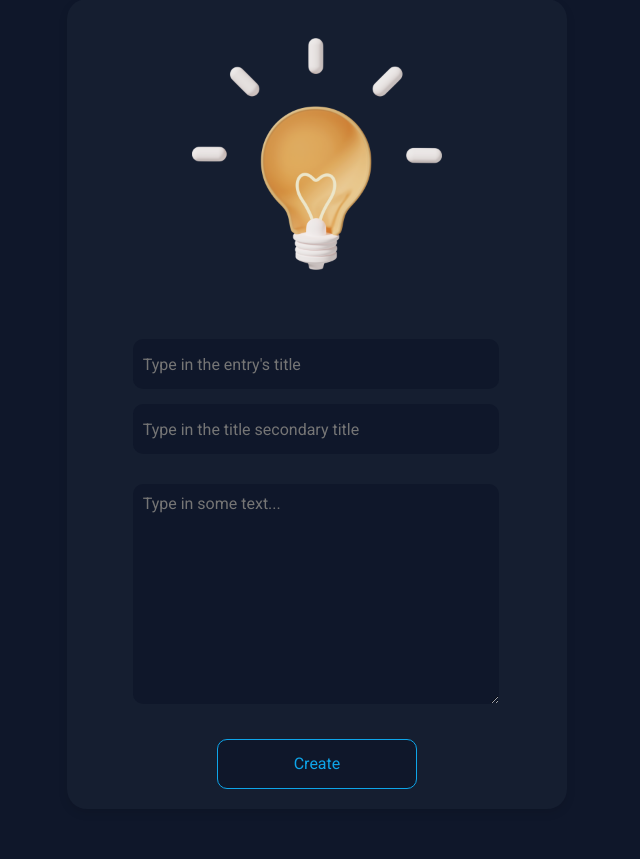
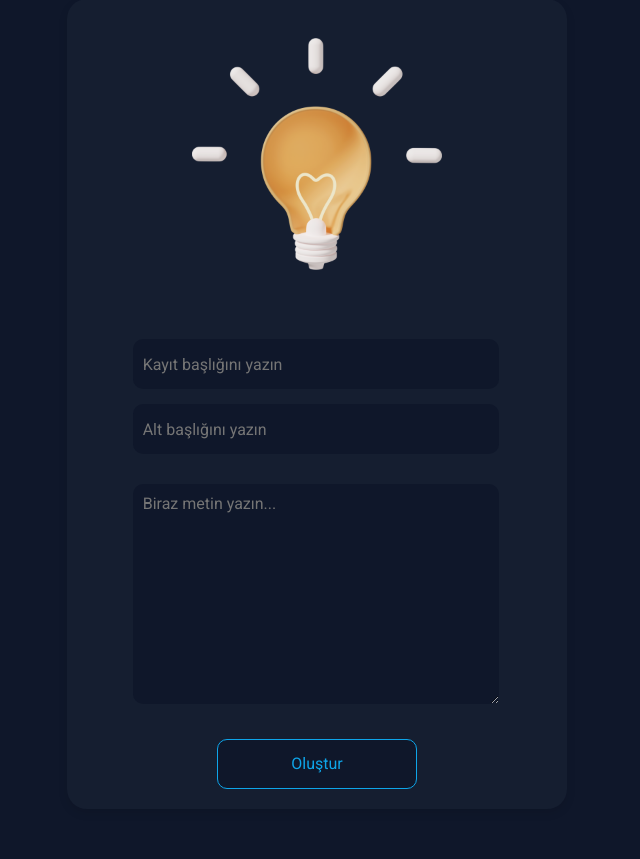
Before and after one commit to yemrealpak/diary-tur, a Flask app: page /create in a window 1280 px wide. Shown: the part 101-960 px from the top of the page, without its empty margins (323-963 px from the left). Run offline with Flask 3, Linux system fonts and the light colour scheme.

Commit message:
Update create_card.html

```diff
--- a/templates/create_card.html
+++ b/templates/create_card.html
@@ -24,16 +24,16 @@
                 <img class="card__img" src="../static/img/post_icon.png" width="250" height="250" alt="post_icon">
                 <div class="form__inputs">
                     <label for="title">
-                        <input class="form__input" type="text" name="title" id="title" placeholder="Type in the entry's title" required>
+                        <input class="form__input" type="text" name="title" id="title" placeholder="Kayıt başlığını yazın" required>
                     </label>
                     <label for="subtitle">
-                        <input class="form__input" type="text" name="subtitle" id="subtitle" placeholder="Type in the title secondary title" required>
+                        <input class="form__input" type="text" name="subtitle" id="subtitle" placeholder="Alt başlığını yazın" required>
                     </label>
                 </div>
                 <label for="text">
-                    <textarea class="form__text" name="text" id="text" cols="30" rows="10" required placeholder="Type in some text..."></textarea>
+                    <textarea class="form__text" name="text" id="text" cols="30" rows="10" required placeholder="Biraz metin yazın..."></textarea>
                 </label>
-                <button class="form__button">Create</button>
+                <button class="form__button">Oluştur</button>
             </div>
         </form>
         {% endblock %}
```
